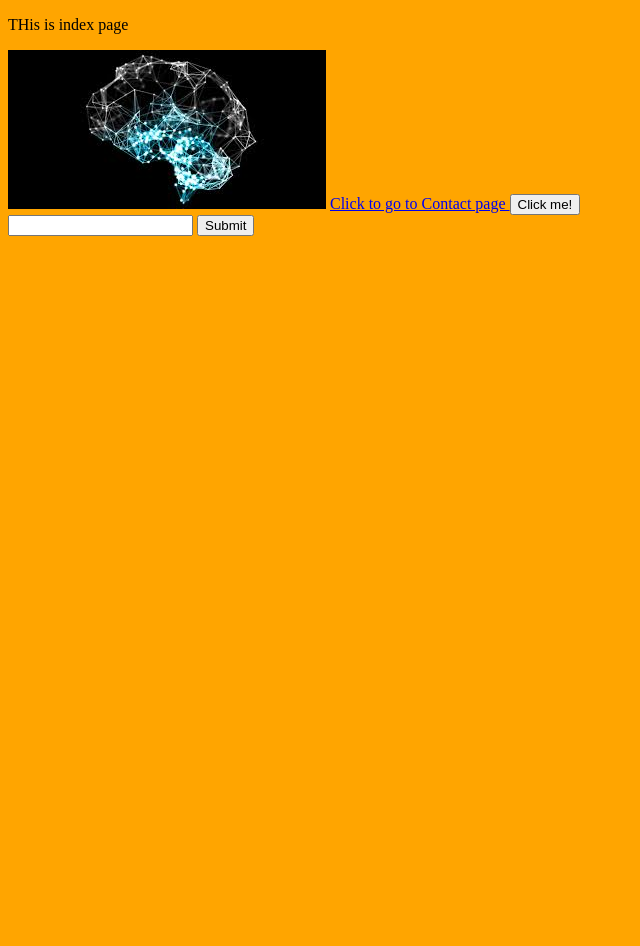
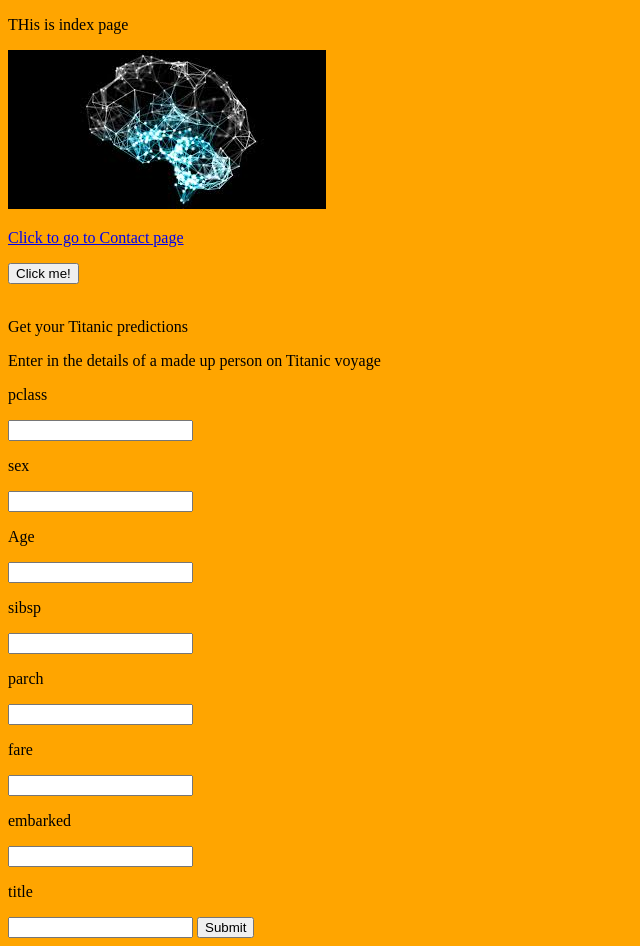
Before and after one commit to gitKempf/ml_practice, a Django app: page / in a window 1280 px wide. Shown: the whole page, without its empty margins (0-640 px from the left). Before the commit the page ends 236 px from the top, so only its background shows below. Run offline with Django 3.2, Linux system fonts and the light colour scheme.

Commit message:
Death on Titanic ml predict

```diff
--- a/ml_app/views.py
+++ b/ml_app/views.py
@@ -8,8 +8,15 @@ def home(request):
 def contact(request):
     return render(request, 'contact.html')
 
-
+# pclass, sex, age, sibsp, parch, fare, embarked, title
 def result(request):
-    user_input = request.GET['user_input']
-    user_input = ml.multiplier(user_input)
-    return render(request, 'result.html', {'home_input': user_input})
+    pclass = int(request.GET['pclass'])
+    sex = int(request.GET['sex'])
+    age = int(request.GET['age'])
+    sibsp = int(request.GET['sibsp'])
+    parch = int(request.GET['parch'])
+    fare = int(request.GET['fare'])
+    embarked = int(request.GET['embarked'])
+    title = int(request.GET['title'])
+    prediction_result = ml.prediction_model(pclass, sex, age, sibsp, parch, fare, embarked, title)
+    return render(request, 'result.html', {'prediction': prediction_result})
--- a/templates/index.html
+++ b/templates/index.html
@@ -9,12 +9,34 @@
 <body>
     <p>THis is index page</p>
     <img src="{% static 'brain.jpeg' %}">
-    <a href="{% url 'contact' %}">Click to go to Contact page </a>
+    <p><a href="{% url 'contact' %}">Click to go to Contact page </a></p>
     <button onclick="buttonFunc()">Click me!</button>
+    <br>
+    <br>
+    <p>Get your Titanic predictions</p>
+    <p>Enter in the details of a made up person on Titanic voyage</p>
+
 
     <form   action="{% url 'result' %}">
         {% csrf_token %}
-        <input type="text" name="user_input">
+
+        <p>pclass</p>
+        <input type="text" name="pclass">
+        <p>sex</p>
+        <input type="text" name="sex">
+        <p>Age</p>
+        <input type="text" name="age">
+        <p>sibsp</p>
+        <input type="text" name="sibsp">
+        <p>parch</p>
+        <input type="text" name="parch">
+        <p>fare</p>
+        <input type="text" name="fare">
+        <p>embarked</p>
+        <input type="text" name="embarked">
+        <p>title</p>
+        <input type="text" name="title">
+
         <input type="submit" value="Submit">
     </form>
 
--- a/templates/result.html
+++ b/templates/result.html
@@ -7,9 +7,9 @@
     <link rel="stylesheet" href="{% static 'main.css' %}">
 </head>
 <body>
-    <p>THis is result page</p>
+    <p>This is result page</p>
     <img src="{% static 'brain.jpeg' %}">
-    <p>{{ home_input }}</p>
+    <p>{{ prediction }}</p>
 
 </body>
 </html>
```
Also changed, not shown: ml_app/machine_learning_model.py (+22 -0 lines), 2 other files.
